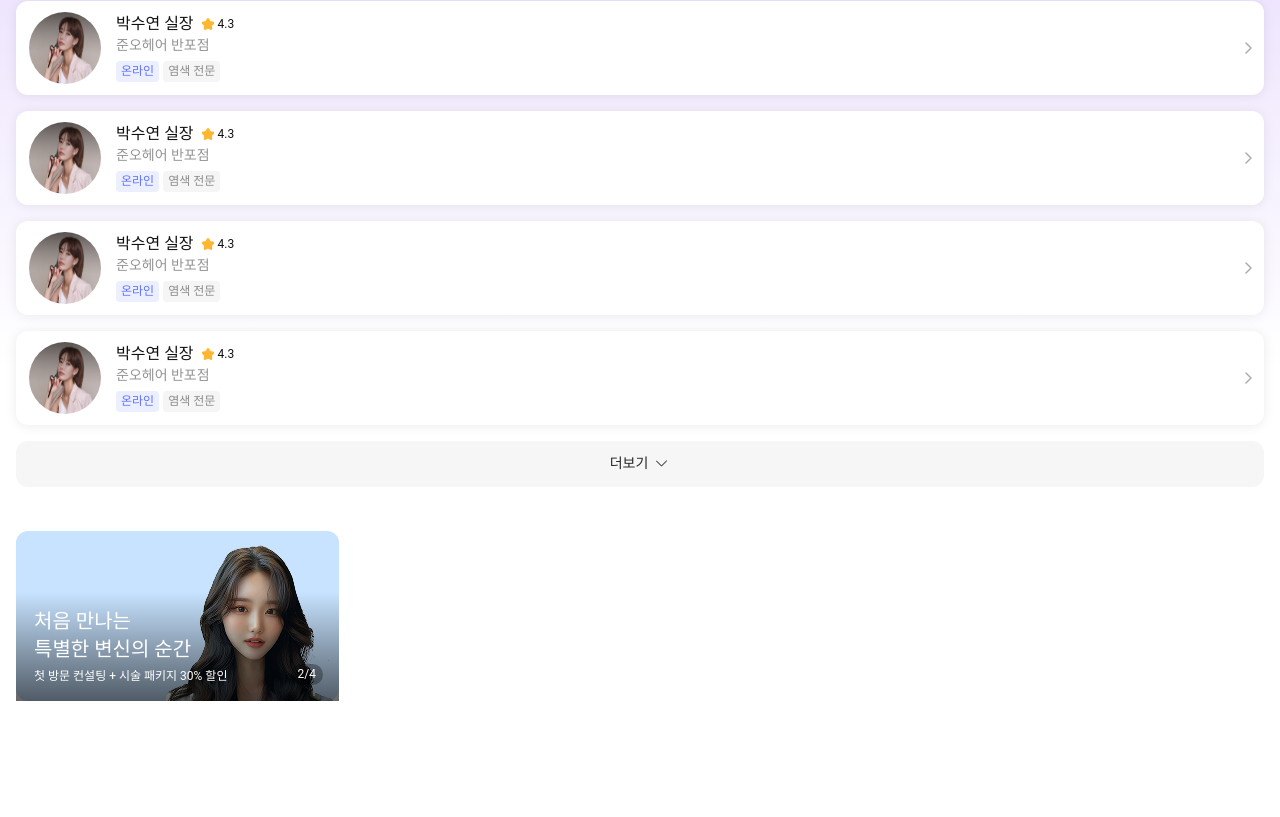
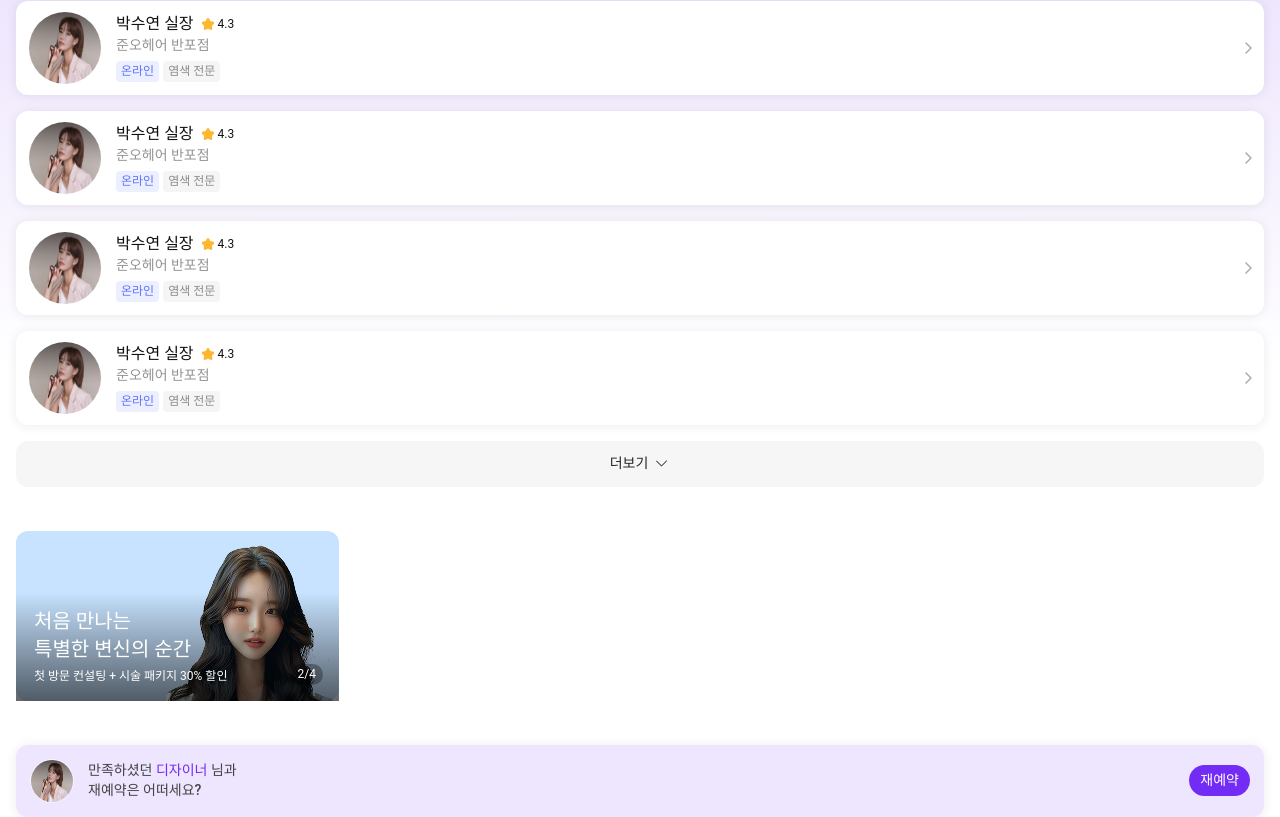
Before and after one commit to doan312/FE, a React (Vite) app: page / in a window 1280 px wide. Shown: the part 483-1300 px from the top of the page. Before the commit the page ends 1184 px from the top, so only its background shows below. Built offline with nearby package versions, Linux system fonts and the light colour scheme.

Commit message:
design: 재예약 배너 컴포넌트

```diff
--- a/src/components/home/Banner.tsx
+++ b/src/components/home/Banner.tsx
@@ -2,7 +2,7 @@ import BannerImage from '../../../public/img/banner image_01.png'
 
 export default function Banner() {
     return (
-        <div className='h-170 relative flex w-[323px] justify-end rounded-12 bg-BN-blue'>
+        <div className='h-170 relative mb-44 flex w-[323px] justify-end rounded-12 bg-BN-blue'>
             <img src={BannerImage} alt='배너 이미지' />
             <div className='absolute bottom-0 left-0 right-0 flex flex-col gap-5 pb-16 overflow-hidden px-18 pt-15 h-fit bg-gradient-to-b from-transparent to-black/60'>
                 <span className='font-semibold text-gray-100 text-h3'>
--- a/src/components/home/DesignerCard.tsx
+++ b/src/components/home/DesignerCard.tsx
@@ -7,7 +7,7 @@ import Profile from './Profile'
 export default function DesignerCard() {
     return (
         <div className='flex w-full items-center gap-14 rounded-12 bg-gray-100 px-12 py-10 shadow-[0_1px_12px_rgba(0,0,0,0.08)]'>
-            <Profile imgUrl={DesignerImg} />
+            <Profile size='lg' imgUrl={DesignerImg} />
             <div className='flex flex-col items-start gap-6 grow'>
                 <div className='flex flex-col items-start'>
                     <div className='flex items-center justify-center gap-6'>
--- a/src/components/home/Profile.tsx
+++ b/src/components/home/Profile.tsx
@@ -1,13 +1,15 @@
 interface Props {
+    size: 'sm' | 'lg'
     imgUrl: string
 }
 
-export default function Profile({ imgUrl }: Props) {
+export default function Profile({ size, imgUrl }: Props) {
+    const style = size === 'lg' ? 'w-74 h-74' : 'w-44 h-44'
     return (
         <img
             src={imgUrl}
             alt='디자이너 프로필 이미지'
-            className='w-74 h-74 overflow-hidden rounded-82 border-[1.37px] border-gray-100/50'
+            className={`overflow-hidden rounded-82 border-[1.37px] border-gray-100/50 ${style}`}
         />
     )
 }
--- /dev/null
+++ b/src/components/home/RescheduleBanner.tsx
@@ -0,0 +1,21 @@
+import Profile from './Profile'
+import DesignerImg from '../../../public/img/Banner.png'
+
+export default function RescheduleBanner() {
+    return (
+        <div className='mb-44 flex items-center justify-between gap-14 rounded-12 bg-purple-30 p-14 shadow-[0_1px_12px_rgba(0,0,0,0.08)]'>
+            <div className='flex items-center gap-14'>
+                <Profile size='sm' imgUrl={DesignerImg} />
+                <span className='font-medium text-gray-900 text-body2'>
+                    만족하셨던 <span className='text-purple-500'>디자이너</span>{' '}
+                    님과
+                    <br />
+                    재예약은 어떠세요?
+                </span>
+            </div>
+            <button className='flex items-center justify-center px-10 py-5 font-medium text-gray-100 bg-purple-500 rounded-50 text-body2'>
+                재예약
+            </button>
+        </div>
+    )
+}
--- a/src/pages/Home.tsx
+++ b/src/pages/Home.tsx
@@ -4,6 +4,7 @@ import React from 'react'
 import Logo from '../components/home/Logo'
 import MainSection from '../components/home/MainSection'
 import Banner from '../components/home/Banner'
+import RescheduleBanner from '../components/home/RescheduleBanner'
 
 const Home: React.FC = () => {
     return (
@@ -11,6 +12,7 @@ const Home: React.FC = () => {
             <Logo />
             <MainSection />
             <Banner />
+            <RescheduleBanner />
         </div>
     )
 }
```
